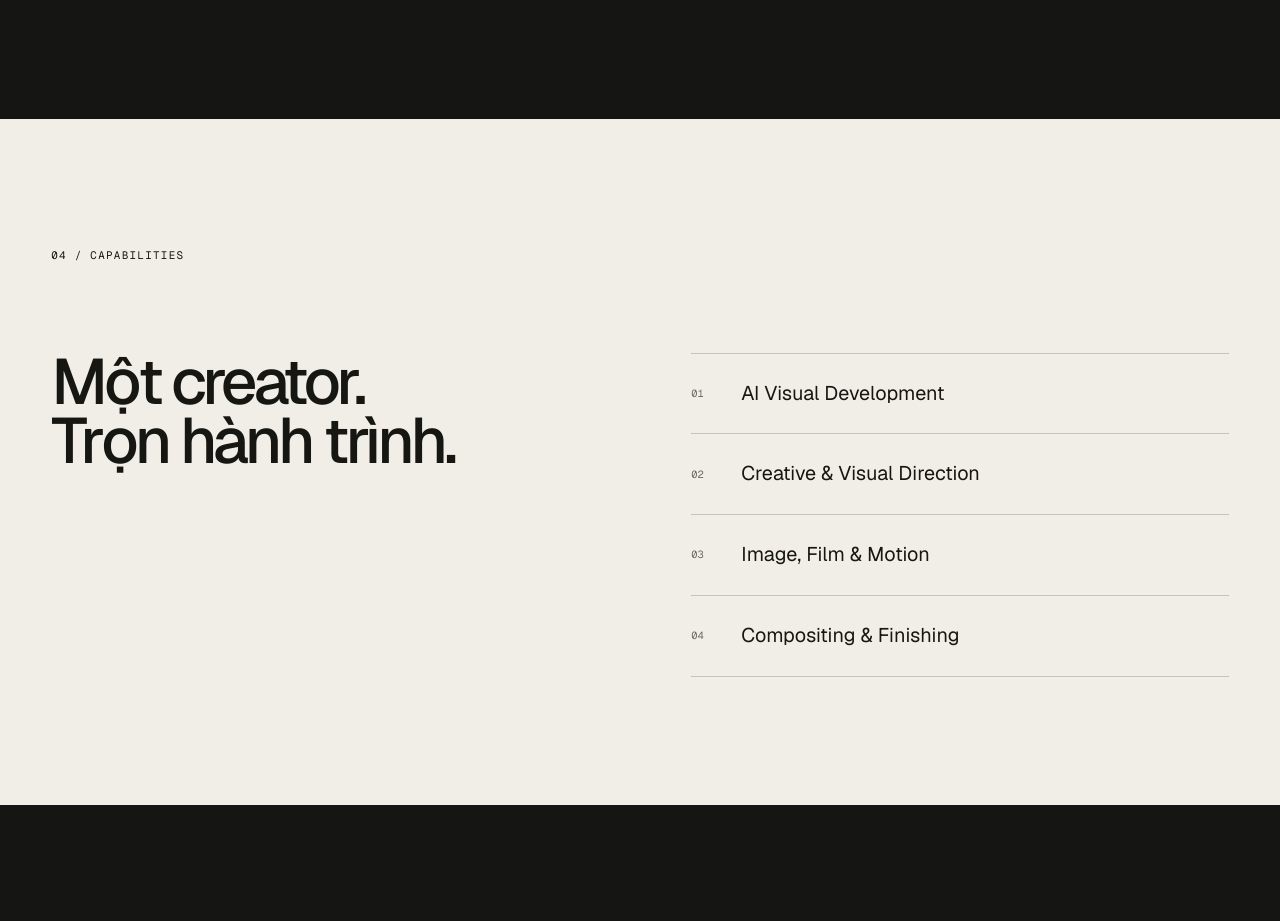
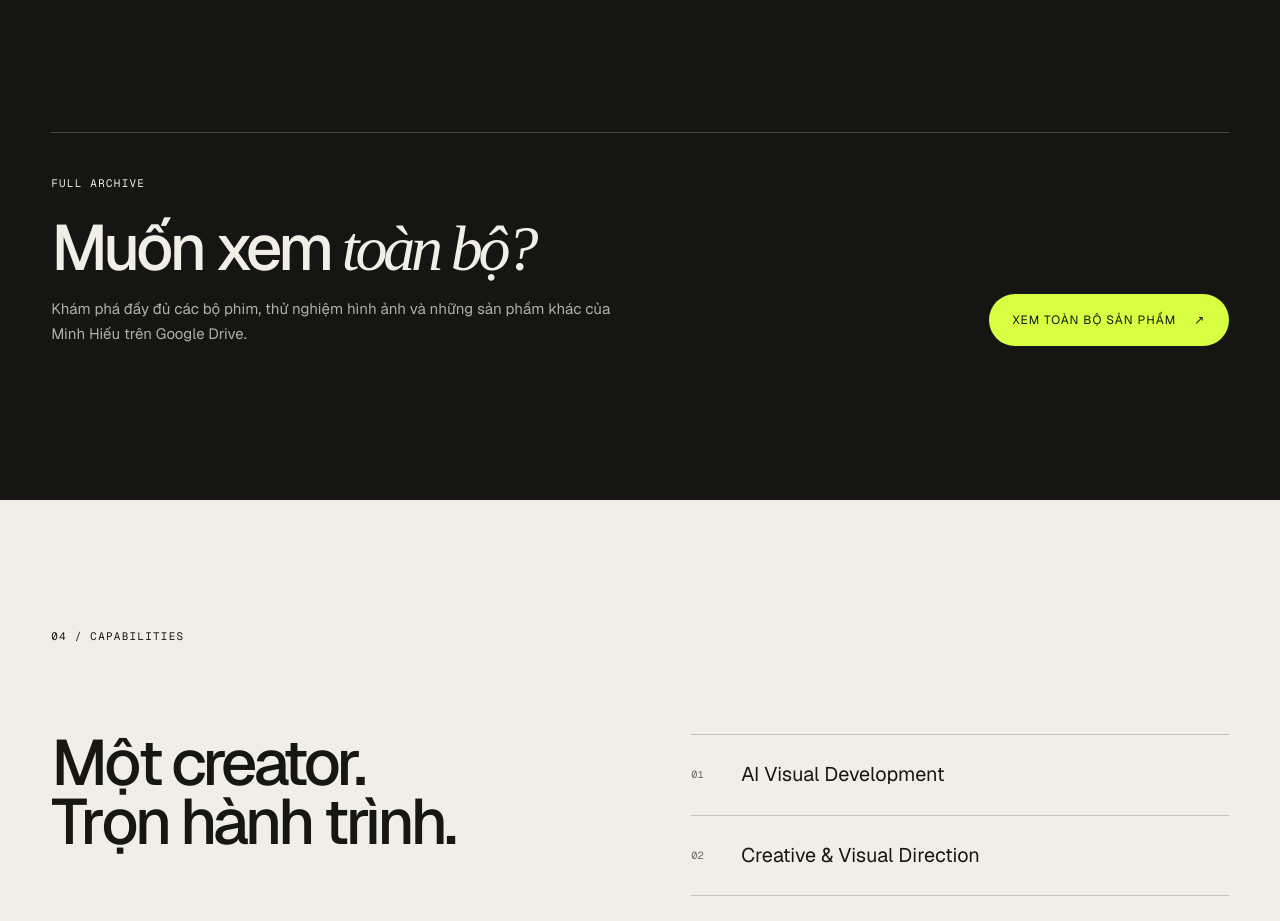
Before and after one commit to Mhieuu/VuMinhHieu_Portfolio_AICreator, a Next.js app: page / in a window 1280 px wide. Shown: the part 10400-11321 px from the top of the page. Built offline with nearby package versions, Linux system fonts and the light colour scheme.

Commit message:
Add full portfolio archive link

```diff
--- a/app/globals.css
+++ b/app/globals.css
@@ -76,6 +76,13 @@ a { color: inherit; text-decoration: none; }
 .project-link span { color: var(--acid); }
 .tone-sand { background: #8b7a61; } .tone-forest { background: #384b3d; } .tone-clay { background: #85594b; } .tone-ink { background: #333d46; } .tone-plum { background: #5f424e; }
 
+.full-archive { margin-top: 13vw; padding: 42px 0 0; border-top: 1px solid rgba(255,255,255,.2); display: grid; grid-template-columns: 1fr auto; gap: 6vw; align-items: end; }
+.full-archive h3 { margin: 28px 0 18px; font-size: clamp(2.8rem,5vw,6rem); font-weight: 480; line-height: .92; letter-spacing: -.065em; }
+.full-archive h3 em { font-family: var(--serif); font-weight: 400; }
+.full-archive div > p:last-child { max-width: 570px; margin: 0; color: #aeb0a5; font-size: .94rem; line-height: 1.65; }
+.full-archive > a { display: inline-flex; align-items: center; justify-content: center; gap: 18px; min-width: 240px; padding: 17px 22px; border-radius: 999px; background: var(--acid); color: var(--ink); font-size: .75rem; text-transform: uppercase; letter-spacing: .08em; transition: transform 180ms ease, box-shadow 180ms ease; }
+.full-archive > a:hover, .full-archive > a:focus-visible { transform: translateY(-3px); box-shadow: 0 12px 30px rgba(217,255,67,.16); }
+
 .services { padding: 10vw 4vw; }
 .services-grid { display: grid; grid-template-columns: 1fr 1fr; gap: 8vw; margin-top: 7vw; }
 .services h2 { margin: 0; max-width: 620px; font-size: clamp(3rem,5vw,6rem); font-weight: 480; letter-spacing: -.065em; line-height: .92; }
@@ -106,6 +113,8 @@ footer { background: #151613; color: #f1eee7; padding: 9vw 4vw 32px; }
   .project-reverse .project-media, .project-reverse .project-copy { order: initial; }
   .project-media { min-height: 72vw; }
   .project-copy { max-width: 680px; }
+  .full-archive { grid-template-columns: 1fr; align-items: start; }
+  .full-archive > a { justify-self: start; }
   .services-grid { grid-template-columns: 1fr; gap: 11vw; }
 }
 
@@ -131,6 +140,9 @@ footer { background: #151613; color: #f1eee7; padding: 9vw 4vw 32px; }
   .project-list { gap: 110px; }
   .project-media { min-height: 118vw; }
   .project h3 { font-size: 3.5rem; }
+  .full-archive { margin-top: 110px; padding-top: 30px; gap: 34px; }
+  .full-archive h3 { font-size: 3.35rem; }
+  .full-archive > a { width: 100%; }
   .services { padding-top: 90px; padding-bottom: 100px; }
   .services-grid { margin-top: 60px; }
   .services h2 { font-size: 3.35rem; }
--- a/app/page.tsx
+++ b/app/page.tsx
@@ -93,6 +93,16 @@ export default function Home() {
             </article>
           ))}
         </div>
+        <div className="full-archive">
+          <div>
+            <p className="section-label">Full archive</p>
+            <h3>Muốn xem <em>toàn bộ?</em></h3>
+            <p>Khám phá đầy đủ các bộ phim, thử nghiệm hình ảnh và những sản phẩm khác của Minh Hiếu trên Google Drive.</p>
+          </div>
+          <a href="https://drive.google.com/drive/folders/1UpOSRd8zaFJK1eHJ89qQ6l6QJAmf0LyA?usp=drive_link" target="_blank" rel="noopener noreferrer">
+            Xem toàn bộ sản phẩm <Arrow />
+          </a>
+        </div>
       </section>
 
       <section className="services" aria-labelledby="services-title">
```
